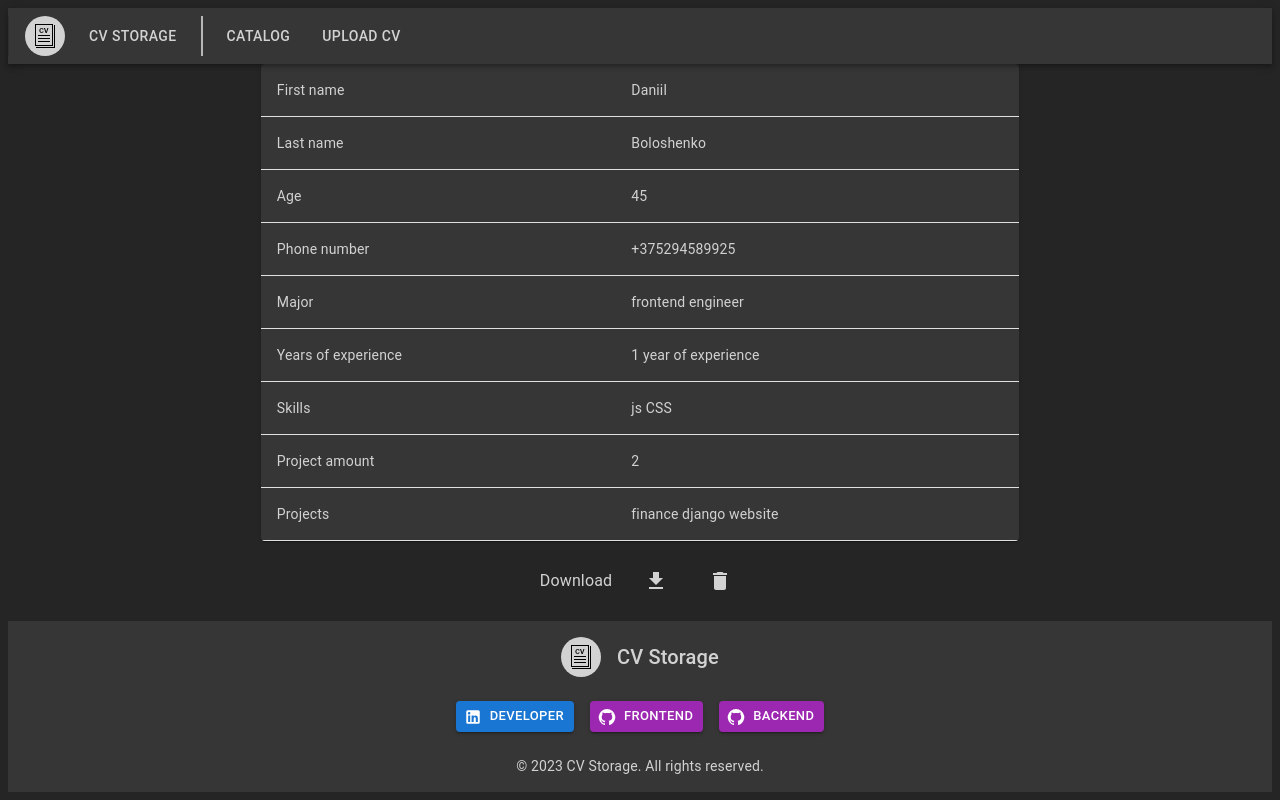
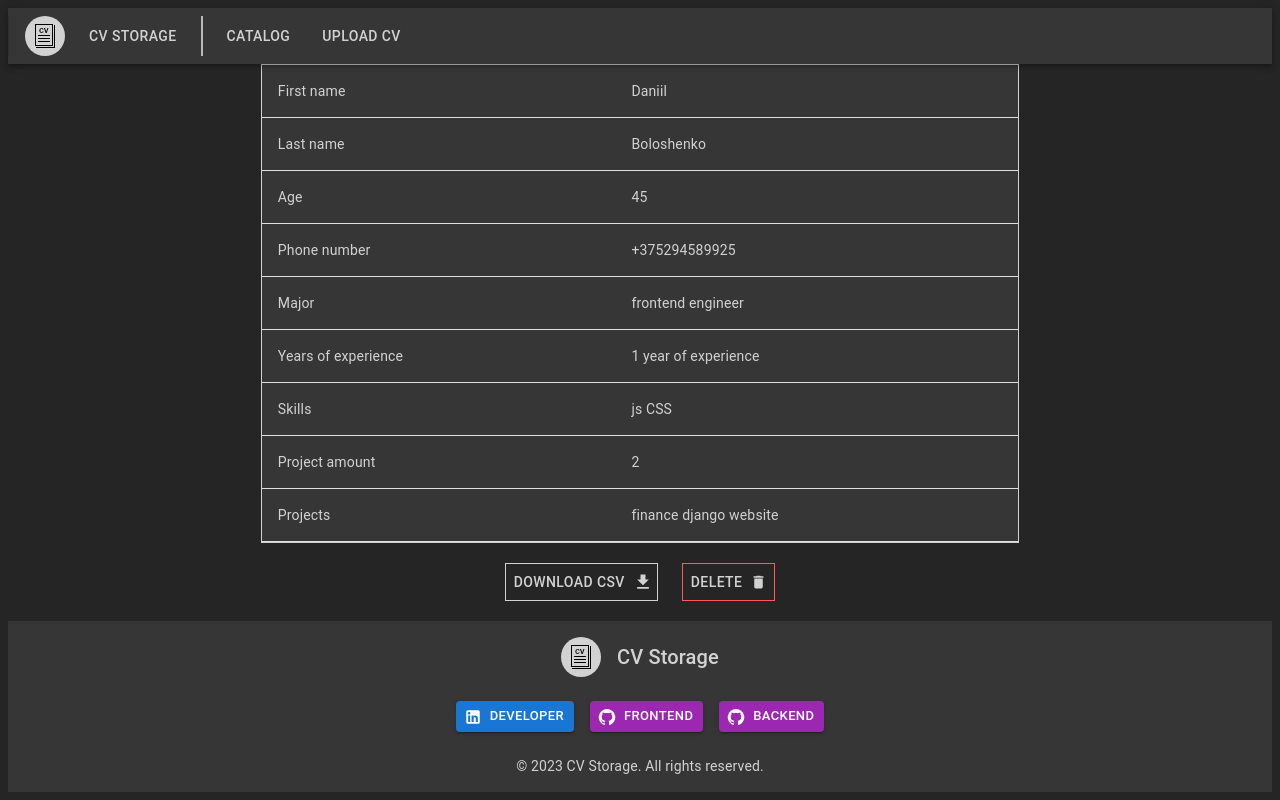
Before and after one commit to l1st1k/InIS-CourseWork, a React (Vite) app in the folder cv_storage_react/: page /cv/01a32924-a64c-41a0-acc3-c36e17b000e1 in a window 1280 px wide. Built offline with nearby package versions, Linux system fonts and the light colour scheme.

Commit message:
Done buttons for CVPage.jsx

```diff
--- a/cv_storage_react/src/components/CV_Components/CVTable.jsx
+++ b/cv_storage_react/src/components/CV_Components/CVTable.jsx
@@ -1,6 +1,5 @@
 import React from "react";
 import {
-  Paper,
   Stack,
   Table,
   TableBody,
@@ -20,9 +19,8 @@ export const CVTable = ({ cv }) => {
       sx={{ width: 0.6, alignItems: "center" }}
     >
       <TableContainer
-        component={Paper}
         align="center"
-        sx={{ bgcolor: "#363636", mt: 9, mb: 5 }}
+        sx={{ bgcolor: "#363636", mt: 9, mb: 5, border: "1px solid #d2d2d2" }}
       >
         <Table>
           <TableBody>
--- a/cv_storage_react/src/components/UI/Buttons/DeleteButton.jsx
+++ b/cv_storage_react/src/components/UI/Buttons/DeleteButton.jsx
@@ -18,7 +18,7 @@ export const DeleteButton = ({ cv_id }) => {
   return (
     <>
       <IconButton
-        sx={{ color: "#d2d2d2" }}
+        sx={{ color: "#FD5959FF" }}
         onClick={async () => {
           await (
             await call_delete_cv
--- a/cv_storage_react/src/components/UI/Buttons/DeleteTextButton.jsx
+++ b/cv_storage_react/src/components/UI/Buttons/DeleteTextButton.jsx
@@ -1,6 +1,6 @@
 import React from "react";
 import DeleteIcon from "@mui/icons-material/Delete";
-import { IconButton, Tooltip } from "@mui/material";
+import { Button } from "@mui/material";
 import "react-toastify/dist/ReactToastify.css";
 
 import { delete_cv } from "../../../API";
@@ -17,8 +17,13 @@ export const DeleteTextButton = ({ cv_id }) => {
 
   return (
     <>
-      <IconButton
-        sx={{ color: "#d2d2d2" }}
+      <Button
+        endIcon={<DeleteIcon sx={{ width: 0.85 }} />}
+        sx={{
+          color: "#d2d2d2",
+          border: "1px solid #FD5959FF",
+          borderRadius: 0,
+        }}
         onClick={async () => {
           await (
             await call_delete_cv
@@ -27,12 +32,11 @@ export const DeleteTextButton = ({ cv_id }) => {
             .getState()
             .fetchCVs()
             .then(() => console.log(`Fetched CVs after deleting`));
+          // todo redirect to catalog
         }}
       >
-        <Tooltip title="Delete" placement="top">
-          <DeleteIcon />
-        </Tooltip>
-      </IconButton>
+        Delete
+      </Button>
     </>
   );
 };
--- a/cv_storage_react/src/components/UI/Buttons/DownloadCSVTextButton.jsx
+++ b/cv_storage_react/src/components/UI/Buttons/DownloadCSVTextButton.jsx
@@ -1,7 +1,7 @@
 import React from "react";
 
 import FileDownloadIcon from "@mui/icons-material/FileDownload";
-import { IconButton, Tooltip } from "@mui/material";
+import { Button } from "@mui/material";
 
 import { get_csv } from "../../../API";
 import { useToaster } from "../../../hooks";
@@ -30,10 +30,12 @@ export const DownloadCSVTextButton = ({ cv_id, filename }) => {
   };
 
   return (
-    <IconButton sx={{ color: "#d2d2d2" }} onClick={() => handleClick()}>
-      <Tooltip title="Download .csv" placement="top">
-        <FileDownloadIcon />
-      </Tooltip>
-    </IconButton>
+    <Button
+      endIcon={<FileDownloadIcon />}
+      sx={{ color: "#d2d2d2", border: "1px solid #d2d2d2", borderRadius: 0 }}
+      onClick={() => handleClick()}
+    >
+      Download CSV
+    </Button>
   );
 };
--- a/cv_storage_react/src/pages/CVPage.jsx
+++ b/cv_storage_react/src/pages/CVPage.jsx
@@ -1,12 +1,15 @@
 import React, { useEffect, useState } from "react";
 
 import { useParams } from "react-router-dom";
-import { Box, Stack, Typography } from "@mui/material";
+import { Box, Stack } from "@mui/material";
 
 import { Header } from "../components/Header";
 import { Footer } from "../components/Footer";
 import { get_single_cv, single_cv_example } from "../API";
-import { DeleteButton, DownloadButton } from "../components/UI/Buttons";
+import {
+  DeleteTextButton,
+  DownloadCSVTextButton,
+} from "../components/UI/Buttons";
 import { CVTable } from "../components/CV_Components";
 
 export const CVPage = () => {
@@ -53,11 +56,8 @@ const CV_Links = ({ cv_id, person }) => {
       spacing={3}
       sx={{ flex: "2", alignItems: "center" }}
     >
-      <>
-        <Typography> Download</Typography>
-        <DownloadButton cv_id={cv_id} filename={filename} />
-      </>
-      <DeleteButton cv_id={cv_id} />
+      <DownloadCSVTextButton cv_id={cv_id} filename={filename} />
+      <DeleteTextButton cv_id={cv_id} />
     </Stack>
   );
 };
```
